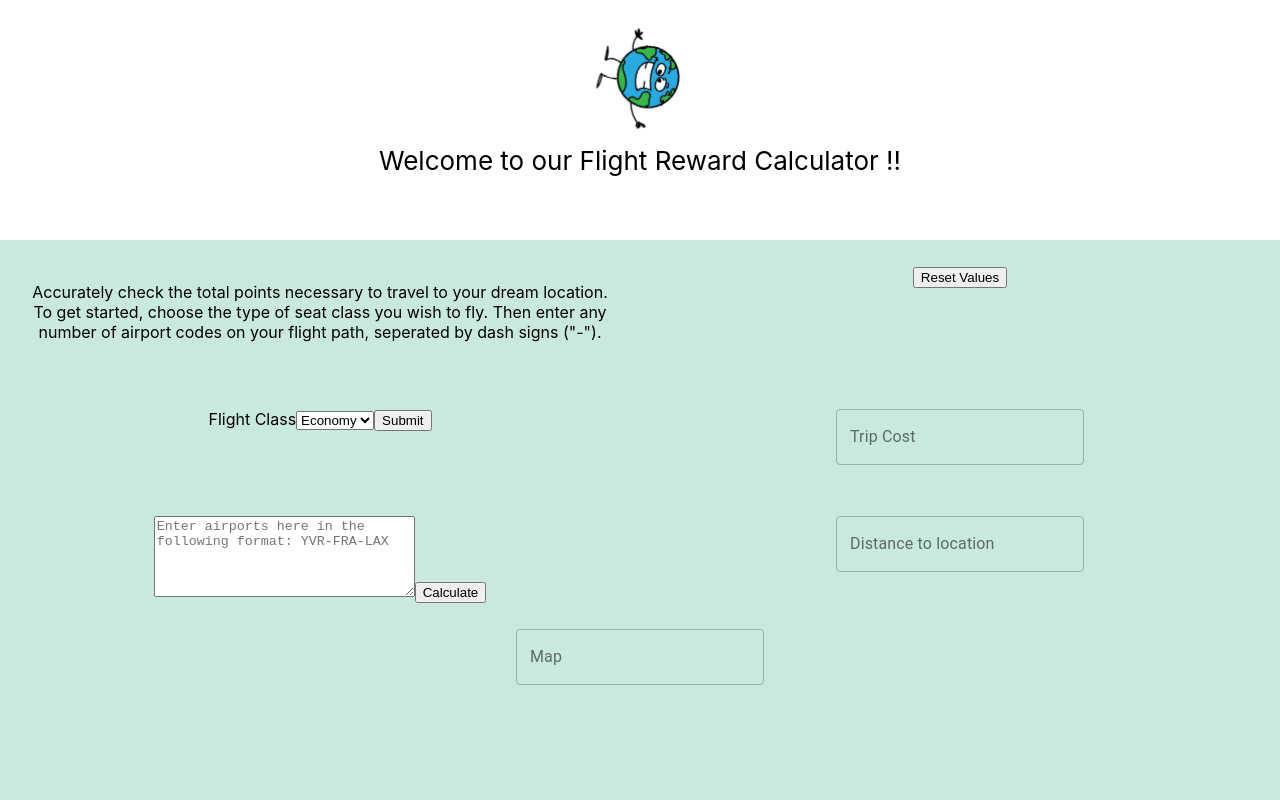
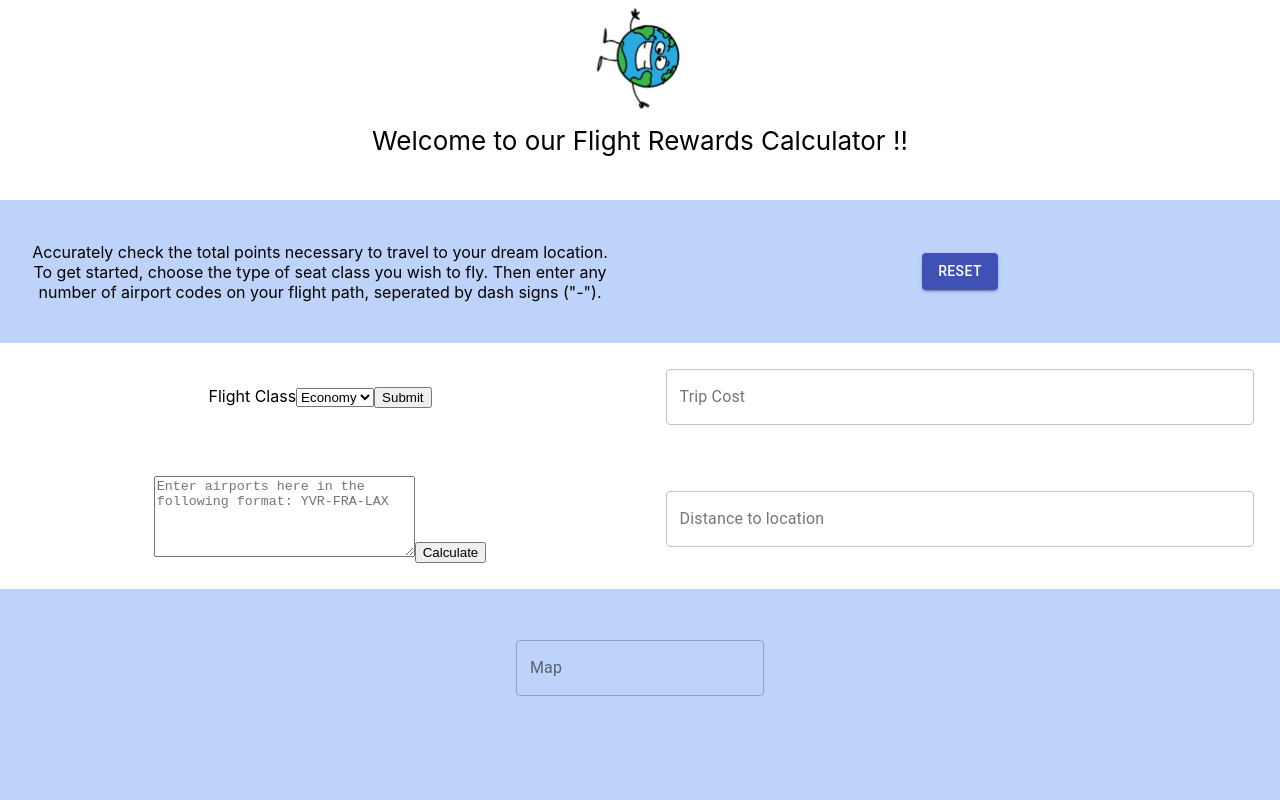
Before and after one commit to jkwok2/aeroplan-flight-calculator, a React (Create React App) app: page / in a window 1280 px wide. Shown: the top 800 px of the page. Built offline with nearby package versions, Linux system fonts and the light colour scheme.

Commit message:
adjusted UI

```diff
--- a/src/App.css
+++ b/src/App.css
@@ -1,8 +1,8 @@
 .App {
   text-align: center;
-  background-color: #c9e8df;
+  background-color: #bdd3fa;
   width: auto;
-  height: 2000px;
+  height: 1000px;
 }
 
 .App-logo {
@@ -18,7 +18,7 @@
 
 .App-header {
   background-color: #ffffff;
-  min-height: 30vh;
+  min-height: 25vh;
   display: flex;
   flex-direction: column;
   align-items: center;
@@ -40,6 +40,21 @@
 .grid-image {
   justify-self: center;
   padding: 4%;
+  display: flex;
+  flex-direction: column;
+  justify-content: center;
+}
+
+.grid-adjusted {
+  padding: 4%;
+  display: flex;
+  flex-direction: column;
+  justify-content: center;
+  background-color: #ffffff;
+}
+
+.grid-map {
+  padding: 4%;
 }
 
 @keyframes App-logo-spin {
--- a/src/App.js
+++ b/src/App.js
@@ -16,10 +16,8 @@ function App() {
       <header className="App-header">
         <img src={earth} className="App-logo" alt="earth" />
         <p>
-          Welcome to our Flight Reward Calculator !!
+          Welcome to our Flight Rewards Calculator !!
         </p>
-
-
       </header>
 
       <div class="grid-table">
@@ -31,25 +29,24 @@ function App() {
           <ResetButton></ResetButton>
           </div>
 
-          <div class="grid-image">
+          <div class="grid-adjusted">
             <ClassDropdown></ClassDropdown>
             </div>
 
-            <div class="grid-image">
+            <div class="grid-adjusted">
             <CostDisplay></CostDisplay>
             </div>
 
-    <div class="grid-image">
+             <div class="grid-adjusted">
               <InputTextField></InputTextField>
               </div>
 
-      <div class="grid-image">
+              <div class="grid-adjusted">
             <DistanceDisplay></DistanceDisplay>
               </div>
                 </div>
 
-
-      <div>
+                <div class ="grid-map">
                   <Map></Map>
                 </div>
 
--- a/src/Components/ResetButton.js
+++ b/src/Components/ResetButton.js
@@ -1,15 +1,20 @@
 import React, {Component} from 'react'
-import TextField from '@material-ui/core/TextField';
+import Button from '@material-ui/core/Button';
 
 class ResetButton extends Component {
 
 
     render(){
         return (  // every component needs a render
-            <form onSubmit={this.handleSubmit}>
+            // HTML version:
+        //     <form onSubmit={this.handleSubmit}>
+        //     <input type="submit" value="Reset Values" />
+        //   </form>
 
-            <input type="submit" value="Reset Values" />
-          </form>
+        // React version
+        <Button variant="contained" color="primary">
+                Reset
+            </Button>
         )
     }
 }
```
Also changed, not shown: src/Components/ClassDropdown.js (line endings or trailing spaces), 1 other file (tests, documents, lock files or other folders). Lines whose indentation alone changed are shown as unchanged.
